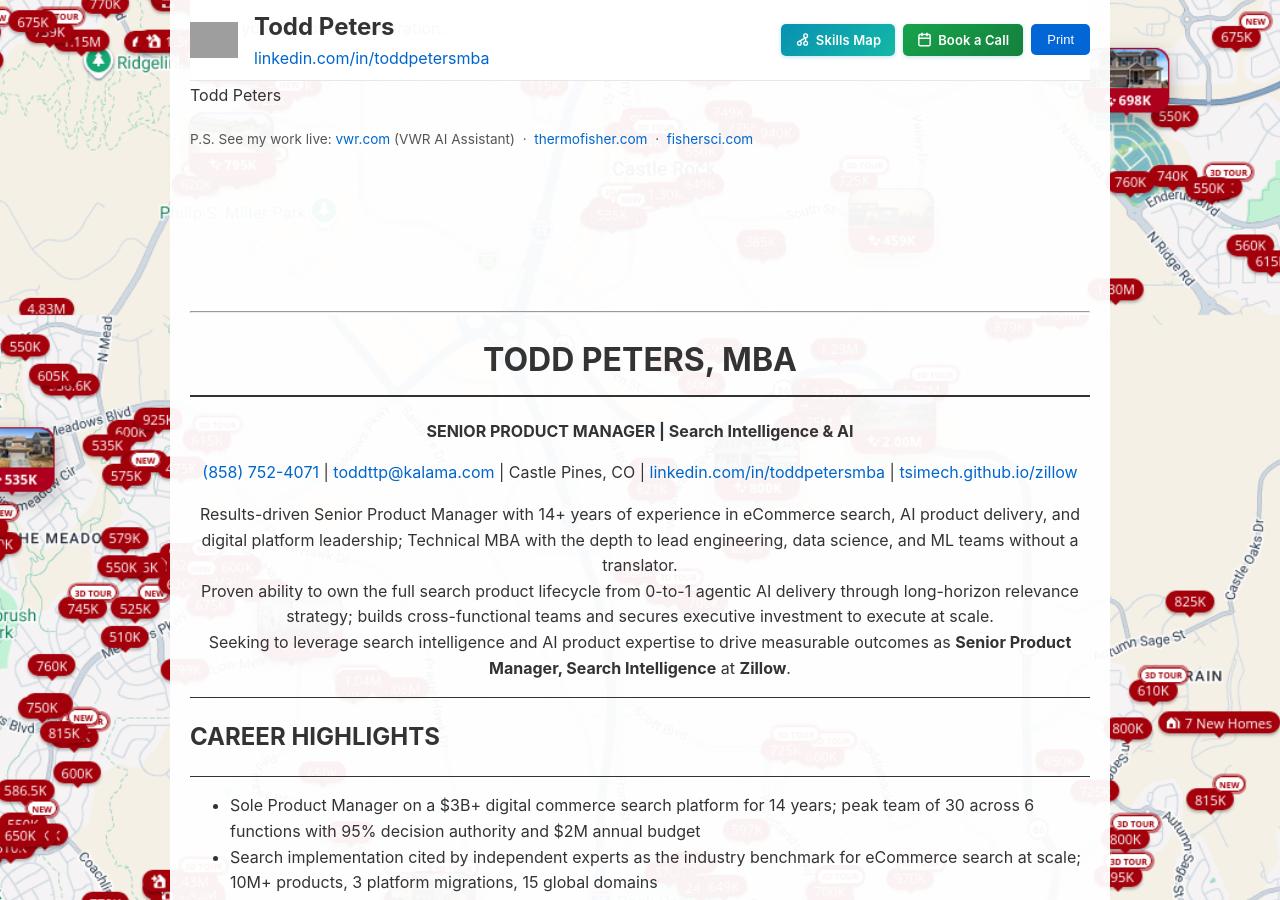
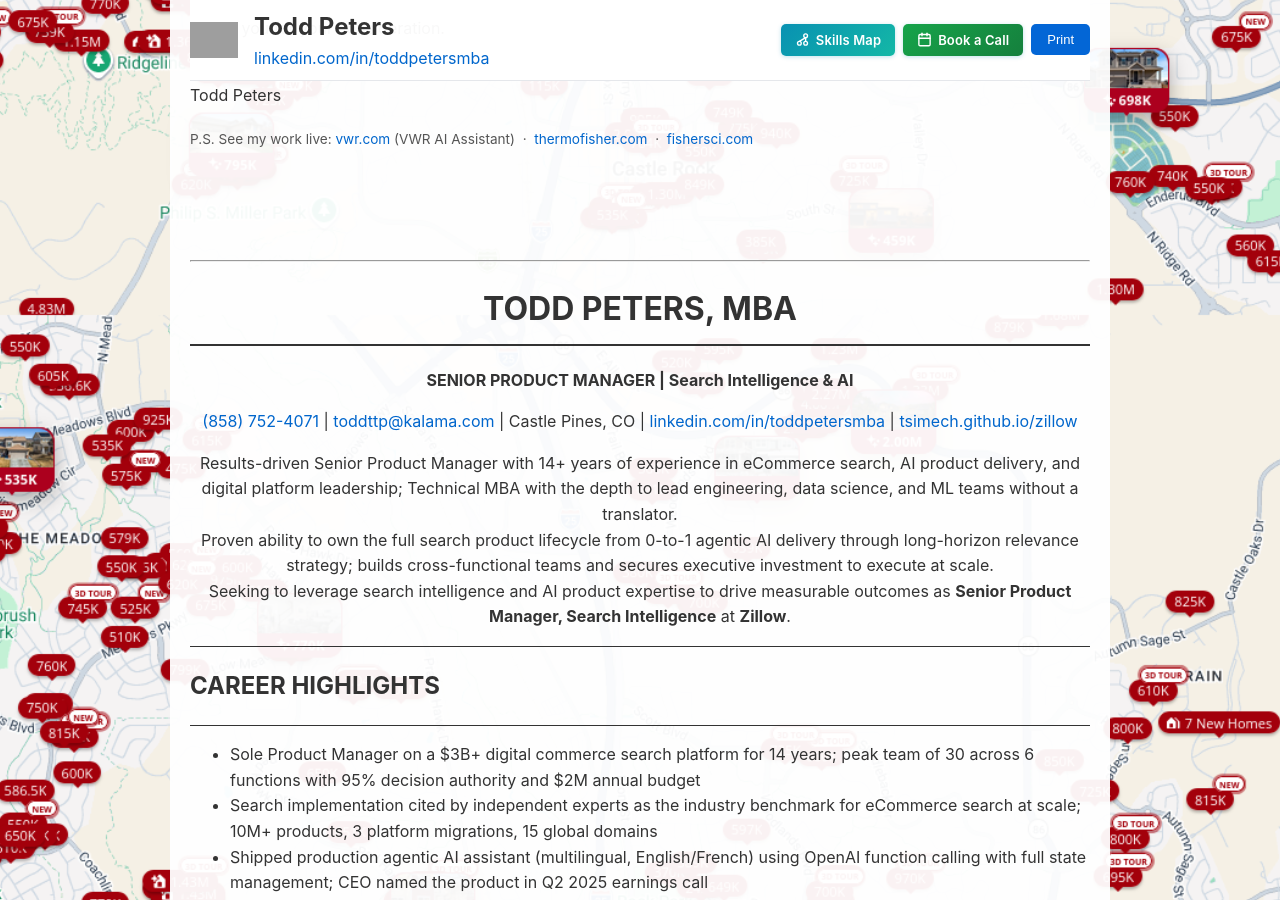
Before and after one commit to tsimech/tsimech.github.io, a Jekyll site: the page built from docs/zillow.md, in a window 1280 px wide and 900 px high, scrolled down 585 px. Built offline with Jekyll 4.4.1, drawn with Linux system fonts in a browser that asks for light colours; grey boxes are pictures that could not be loaded.

Commit message:
Zillow: reduce spacer before page break

```diff
--- a/docs/zillow.md
+++ b/docs/zillow.md
@@ -99,7 +99,7 @@ Todd Peters
 
 <p style="font-size:0.85em;color:#555;margin-top:1.5em;">P.S. See my work live: <a href="https://www.vwr.com/us/en/" target="_blank">vwr.com</a> (VWR AI Assistant) &nbsp;·&nbsp; <a href="https://www.thermofisher.com/us/en/home.html" target="_blank">thermofisher.com</a> &nbsp;·&nbsp; <a href="https://www.fishersci.com/us/en/home.html" target="_blank">fishersci.com</a></p>
 
-<br><br><br><br><br>
+<br><br><br>
 
 <hr id="page-break">
 
```
